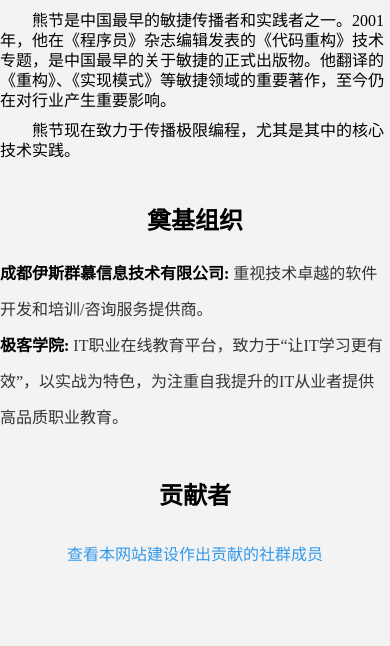
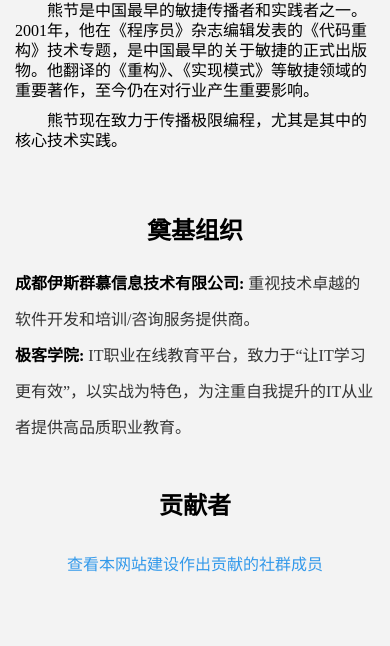
Before and after one commit to fivexu/extreme, a plain HTML site: page index.html in a window 390 px wide. Shown: the part 983-1629 px from the top of the page. Drawn offline with Linux system fonts and the light colour scheme.

Commit message:
#fix  响应式优化

```diff
--- a/css/index.css
+++ b/css/index.css
@@ -124,6 +124,7 @@
   color: #fff;
   text-align: center;
 }
+
 .index footer a {
   width: auto;
   height: auto;
@@ -149,9 +150,18 @@
     display: block;
     text-align: center;
     font: 20px / 30px "微软雅黑";
+    padding-bottom: 10px;
   }
 
   .index .about .content p {
     font: 14px / 18px "微软雅黑";
   }
+
+  .index .sponsor {
+    padding: 20px 15px 0;
+  }
+
+  .index .organization {
+    padding: 20px 15px 0;
+  }
 }
```
